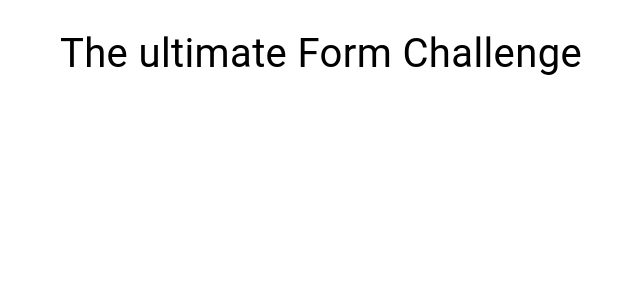
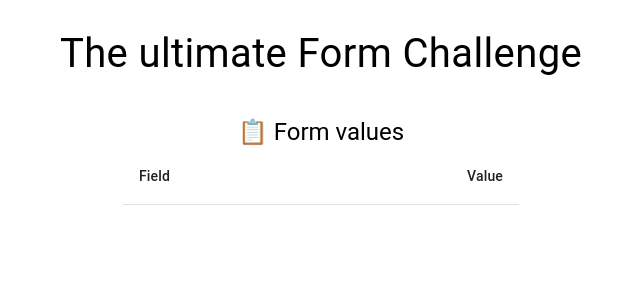
Before and after one commit to MiguelP1989/FormChallenge, a React (Create React App) app: page /result in a window 1280 px wide. Shown: the top 300 px of the page, without its empty margins (319-959 px from the left). Built offline with nearby package versions, Linux system fonts and the light colour scheme.

Commit message:
WIP Results / Building a Table

```diff
--- a/src/Pages/Result/Result.js
+++ b/src/Pages/Result/Result.js
@@ -1,14 +1,48 @@
 // Third-party imports
 import React from "react";
+import {
+  Typography,
+  Paper,
+  Table,
+  TableHead,
+  TableContainer,
+  TableRow,
+  TableCell,
+} from "@material-ui/core";
+import { useForm } from "react-hook-form";
+import { useHistory } from "react-router-dom";
+import * as yup from "yup";
+import { yupResolver } from "@hookform/resolvers/yup";
 
 // Global imports
+import MainContainer from "../../components/MainContainer/MainContainer";
+import Form from "../../components/Form/Form";
+import FileInput from "../../components/FileInput/FileInput";
+import PrimaryButton from "../../components/PrimaryButton/PrimaryButton";
+import { useData } from "../../Context/DataContext";
 
 // Local imports
 
 ////////////////////////////////////////////////////////////////////////////////
 
 const Result = () => {
-  return null;
+  return (
+    <MainContainer>
+      <Typography component="h2" variant="h5">
+        📋 Form values
+      </Typography>
+      <TableContainer>
+        <Table>
+          <TableHead>
+            <TableRow>
+              <TableCell>Field</TableCell>
+              <TableCell align="right">Value</TableCell>
+            </TableRow>
+          </TableHead>
+        </Table>
+      </TableContainer>
+    </MainContainer>
+  );
 };
 
 export default Result;
--- a/src/components/FileInput/FileInput.js
+++ b/src/components/FileInput/FileInput.js
@@ -47,16 +47,14 @@ const FileInput = ({ control, name }) => {
             </Dropzone>
             <List>
               {value &&
-                value.map((f, index) => {
-                  return (
+                value.map((f, index) => (
                   <ListItem key={index}>
                     <ListItemIcon>
                       <InsertDriveFile />
                     </ListItemIcon>
                     <ListItemText primary={f.name} secondary={f.size} />
                   </ListItem>
-                  );
-                })}
+                ))}
             </List>
           </>
         );
```
Lines whose indentation alone changed are shown as unchanged.
